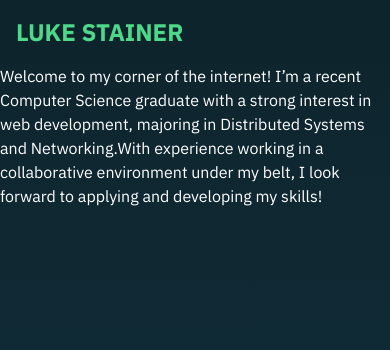
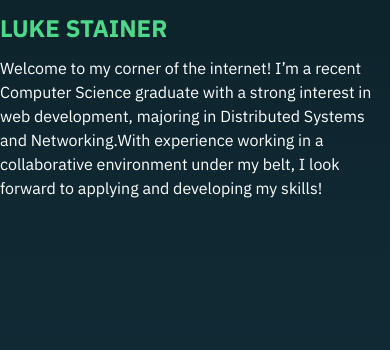
Before and after one commit to WukoSiric/wukosiric.github.io, a Vue app: page / in a window 390 px wide. Shown: the top 350 px of the page. Built offline with nearby package versions, Linux system fonts and the light colour scheme; some icons are missing.

Commit message:
More responsive padding

```diff
--- a/src/components/NavBar.vue
+++ b/src/components/NavBar.vue
@@ -27,7 +27,7 @@ export default {
 
 <template>
   <div
-    class="sticky top-0 box-border flex w-screen flex-col items-center justify-between bg-slate-dark p-4 text-offwhite md:flex-row"
+    class="sticky top-0 box-border flex w-screen flex-col items-center justify-between bg-slate-dark py-3 text-offwhite sm:px-16 md:flex-row lg:px-44"
   >
     <div class="nav-header flex w-full flex-row justify-between">
       <div class="logo select-none text-2xl font-extrabold text-accent">LUKE STAINER</div>
```
